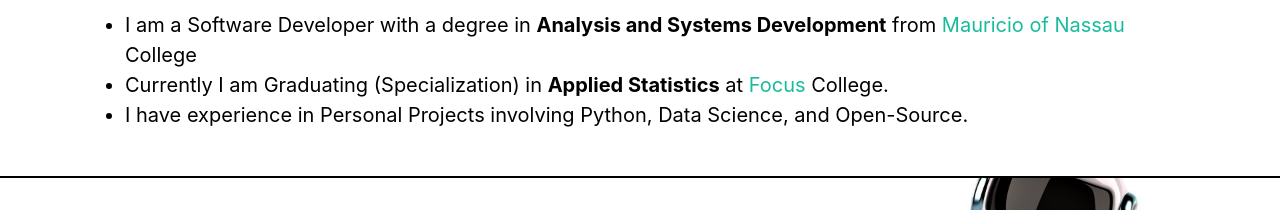
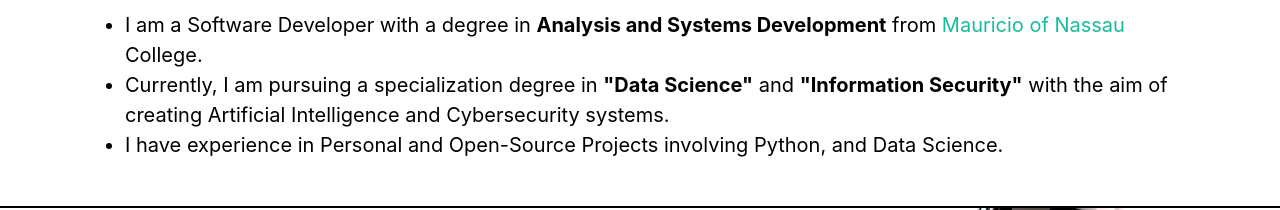
Before and after one commit to rodrigols89/rodrigols89.github.io, a React (Create React App) app: page / in a window 1280 px wide. Shown: the part 374-584 px from the top of the page. Built offline with nearby package versions, Linux system fonts and the light colour scheme; no server answers.

Commit message:
Update about

```diff
--- a/src/components/About/About.jsx
+++ b/src/components/About/About.jsx
@@ -24,9 +24,9 @@ const About = () => {
                         </p>
                         <p>
                             <ul>
-                                <li>I am a Software Developer with a degree in <strong>Analysis and Systems Development</strong> from <a href="https://www.uninassau.edu.br/" target="_blank" rel="noopener noreferrer">Mauricio of Nassau</a> College</li>
-                                <li>Currently I am Graduating (Specialization) in <strong>Applied Statistics</strong> at <a href="https://faculdadefocus.com.br/" target="_blank" rel="noopener noreferrer">Focus</a> College.</li>
-                                <li>I have experience in Personal Projects involving Python, Data Science, and Open-Source.</li>
+                                <li>I am a Software Developer with a degree in <strong>Analysis and Systems Development</strong> from <a href="https://www.uninassau.edu.br/" target="_blank" rel="noopener noreferrer">Mauricio of Nassau</a> College.</li>
+                                <li>Currently, I am pursuing a specialization degree in <strong>"Data Science"</strong> and <strong>"Information Security"</strong> with the aim of creating Artificial Intelligence and Cybersecurity systems.</li>
+                                <li>I have experience in Personal and Open-Source Projects involving Python, and Data Science.</li>
                             </ul>
                         </p>
                     </div>
```
